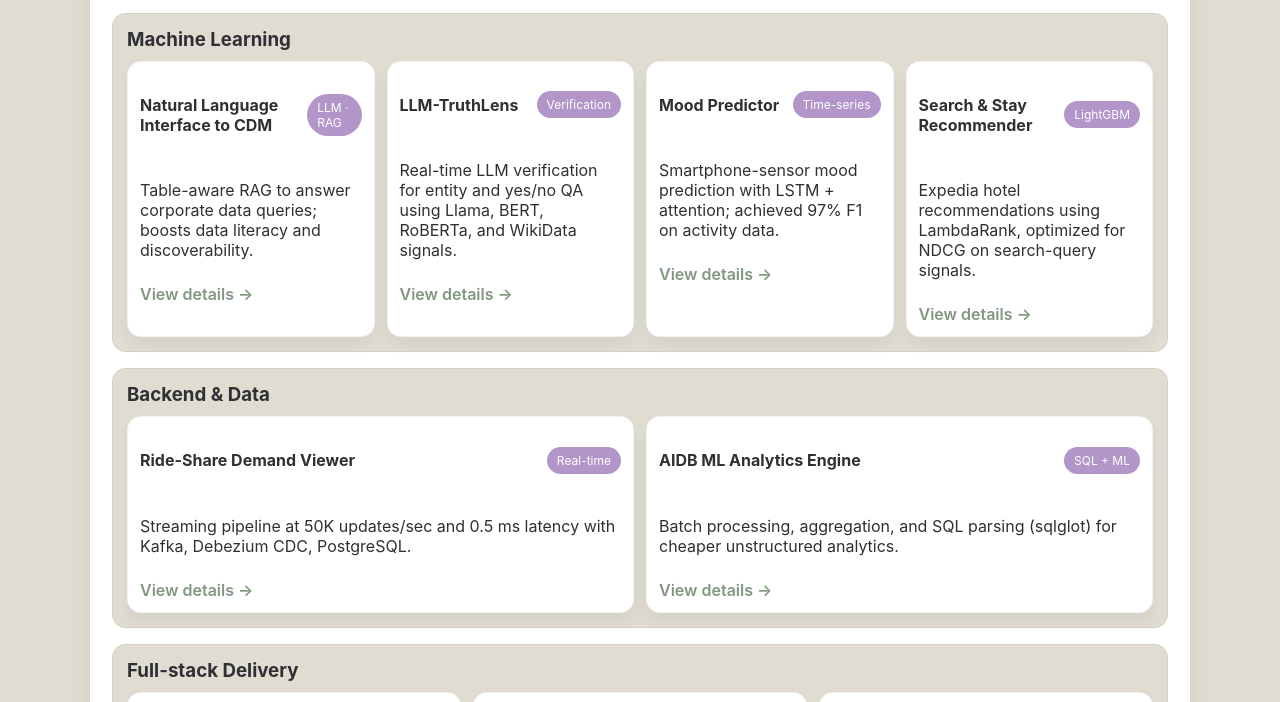
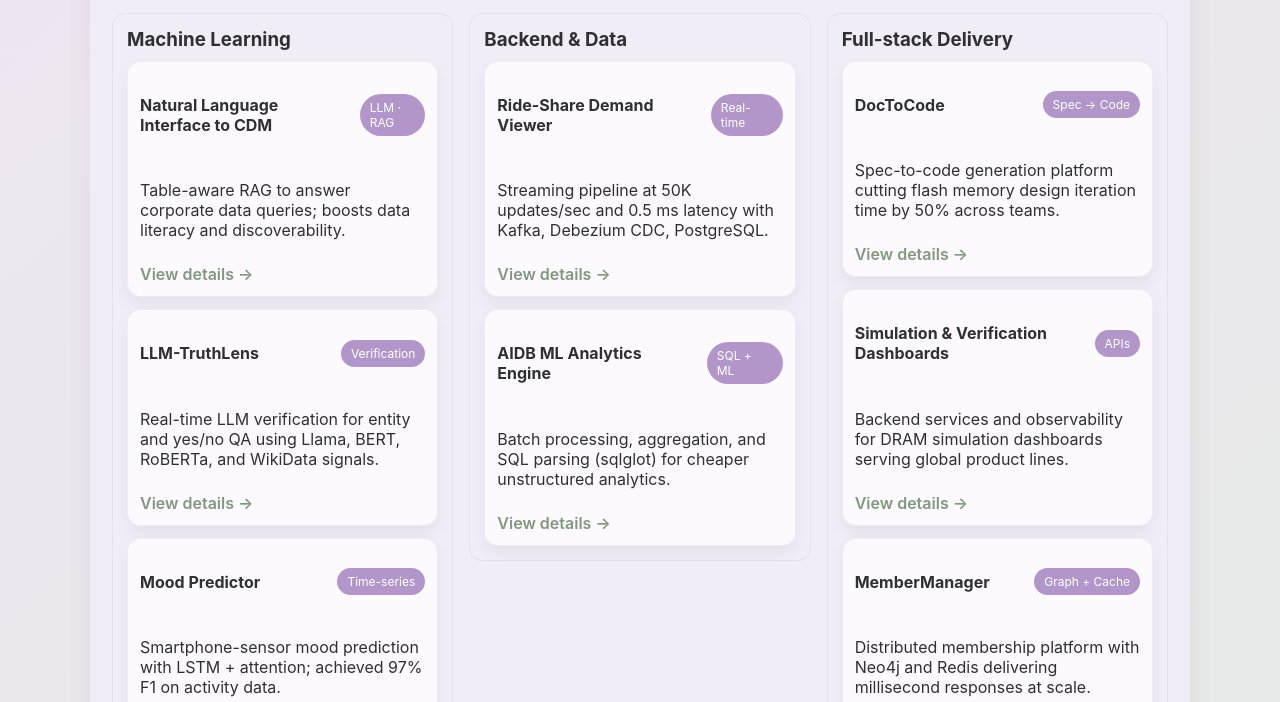
Before and after one commit to zencodess/portfolio_simple, a plain HTML site: page projects.html in a window 1280 px wide. Shown: the part 205-907 px from the top of the page. Drawn offline with Linux system fonts and the light colour scheme.

Commit message:
color, listing

```diff
--- a/style.css
+++ b/style.css
@@ -2,9 +2,9 @@
 :root{
   --lavender:#B296CA;
   --lilac:#CEB7D7;
-  --sand:#E0DCD1;
   --sage:#ACB9AD;
   --fern:#81987F;
+  --surface:#F1EDF7;
   --text:#2f3033;
   --muted:#5a5c60;
   --radius:14px;
@@ -15,7 +15,7 @@
 body{
   margin:0;
   font-family:"Inter","Segoe UI",system-ui,-apple-system,sans-serif;
-  background:var(--sand);
+  background:linear-gradient(140deg,rgba(206,183,215,0.35),rgba(172,185,173,0.3));
   color:var(--text);
 }
 a{color:inherit;text-decoration:none;}
@@ -44,8 +44,8 @@
   margin:30px auto;
   padding:28px 22px 36px;
   border-radius:18px;
-  background:#fff;
-  box-shadow:0 14px 28px rgba(0,0,0,0.06);
+  background:var(--surface);
+  box-shadow:0 14px 28px rgba(0,0,0,0.05);
 }
 
 .hero{
@@ -114,7 +114,7 @@
   gap:12px;
 }
 .about-card{
-  background:var(--sand);
+  background:var(--surface);
   border:1px solid rgba(0,0,0,0.05);
   border-radius:var(--radius);
   padding:14px;
@@ -123,20 +123,24 @@
 .about-card ul{margin:8px 0 0;padding-left:18px;color:var(--muted);}
 
 .bucket-grid{display:grid;gap:16px;}
+.bucket-grid{
+  grid-template-columns:repeat(auto-fit,minmax(320px,1fr));
+  align-items:start;
+}
 .bucket{
-  background:var(--sand);
+  background:var(--surface);
   border-radius:var(--radius);
   padding:14px;
   border:1px solid rgba(0,0,0,0.05);
 }
 .bucket h3{margin:0 0 10px;}
 .card-grid{
-  display:grid;
-  grid-template-columns:repeat(auto-fit,minmax(240px,1fr));
+  display:flex;
+  flex-direction:column;
   gap:12px;
 }
 .card{
-  background:#fff;
+  background:#fdfaff;
   border:1px solid rgba(0,0,0,0.05);
   border-radius:var(--radius);
   padding:12px;
@@ -157,7 +161,7 @@
 
 .timeline{display:grid;gap:14px;}
 .timeline-item{
-  background:var(--sand);
+  background:var(--surface);
   border-radius:var(--radius);
   border:1px solid rgba(0,0,0,0.05);
   padding:14px;
@@ -181,7 +185,7 @@
   margin-top:10px;
 }
 .impact-card{
-  background:#fff;
+  background:#fdfaff;
   border:1px solid rgba(0,0,0,0.05);
   border-radius:var(--radius);
   padding:10px;
@@ -198,7 +202,7 @@
   margin:8px 0 0;
 }
 .inline-list li{
-  background:#fff;
+  background:#fdfaff;
   border:1px solid rgba(0,0,0,0.05);
   padding:10px 12px;
   border-radius:var(--radius);
@@ -209,7 +213,7 @@
 .blog .card-grid .card h4{margin:0;}
 
 .contact-form{
-  background:var(--sand);
+  background:var(--surface);
   border:1px solid rgba(0,0,0,0.05);
   border-radius:var(--radius);
   padding:14px;
@@ -219,7 +223,7 @@
 .form-row{display:flex;flex-direction:column;gap:6px;}
 .form-row label{font-weight:600;}
 input,textarea{
-  background:#fff;
+  background:#fdfaff;
   border:1px solid rgba(0,0,0,0.1);
   border-radius:10px;
   padding:10px 12px;
```
